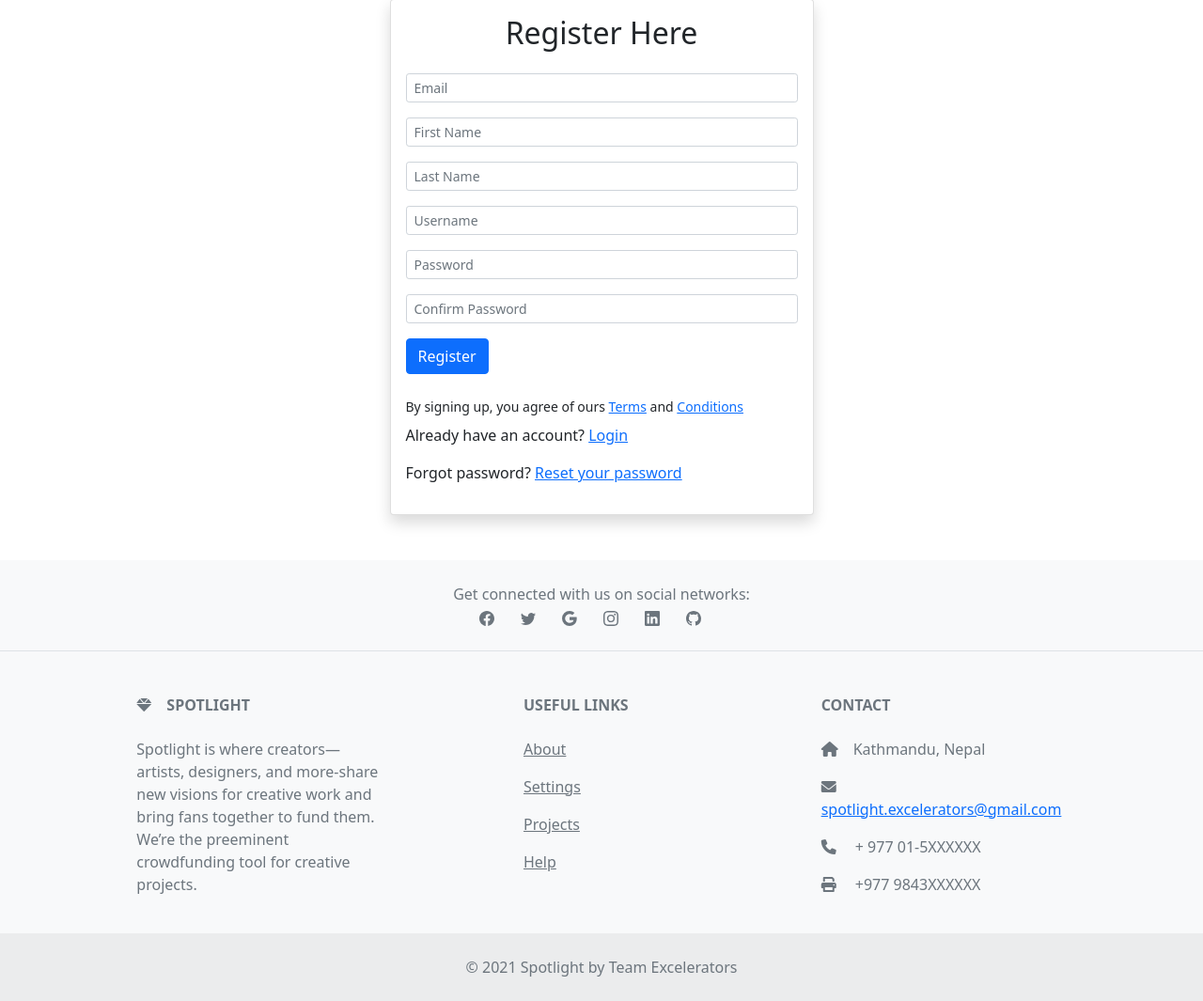
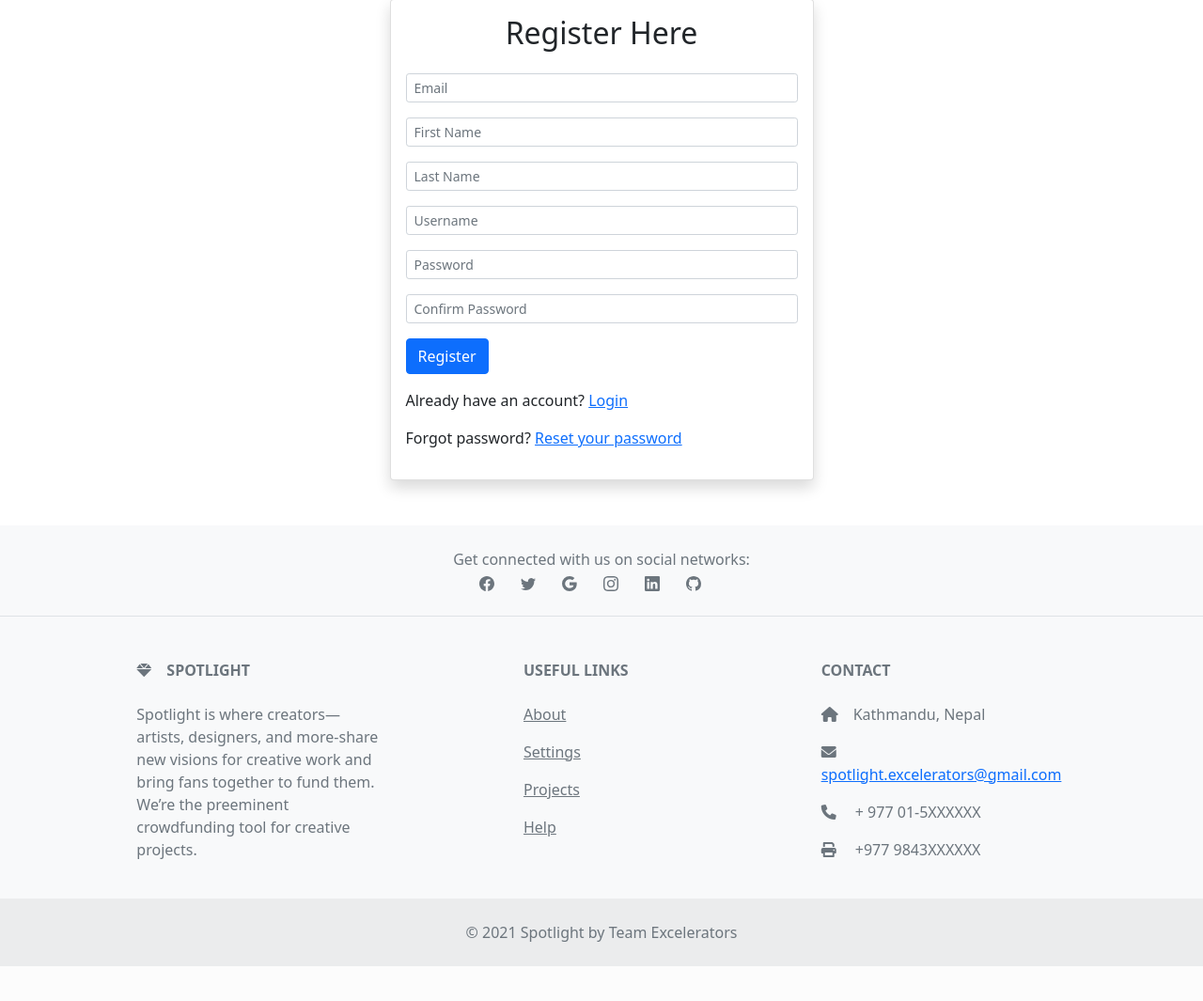
Before and after one commit to AaganMaskey/P2-Spotlight, a Django app: page /register/ in a window 1280 px wide. Shown: the part 122-1187 px from the top of the page at 94% size. After the commit the page ends 1150 px from the top, so only its background shows below. Run offline with Django 3.2, Linux system fonts and the light colour scheme; some libraries are stand-ins or nearby versions.

Commit message:
T&C removed from register page

```diff
--- a/spotlightv0/templates/auth/register.html
+++ b/spotlightv0/templates/auth/register.html
@@ -37,9 +37,6 @@
                     </div>
                     <button type="submit" class="btn btn-primary mb-3">Register</button>
                 </form>
-                        <small class="py-2">
-                            By signing up, you agree of ours <a href="">Terms</a> and <a href="">Conditions</a>
-                        </small>
                             <p>
                                 Already have an account? <a href="{% url 'login' %}">Login </a>
                             </p>
```
Also changed, not shown: spotlightv0/db.sqlite3.
